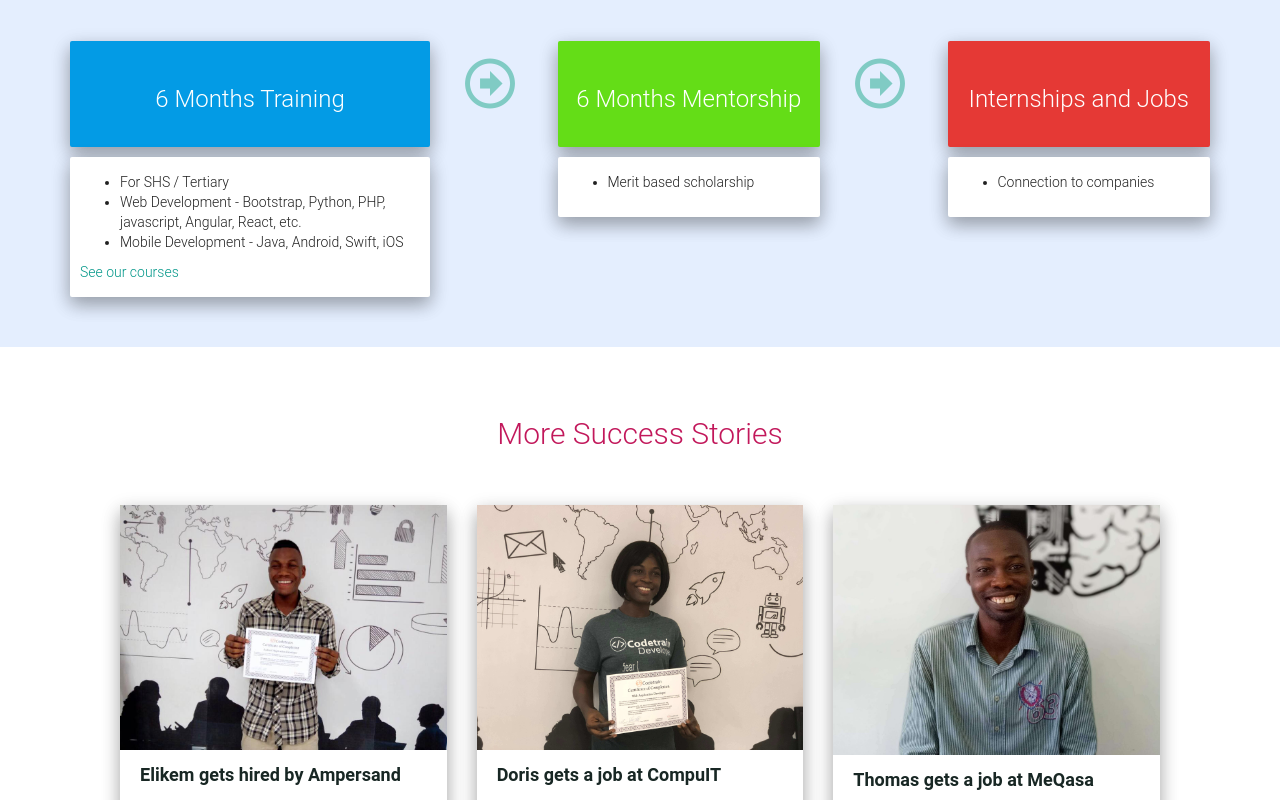
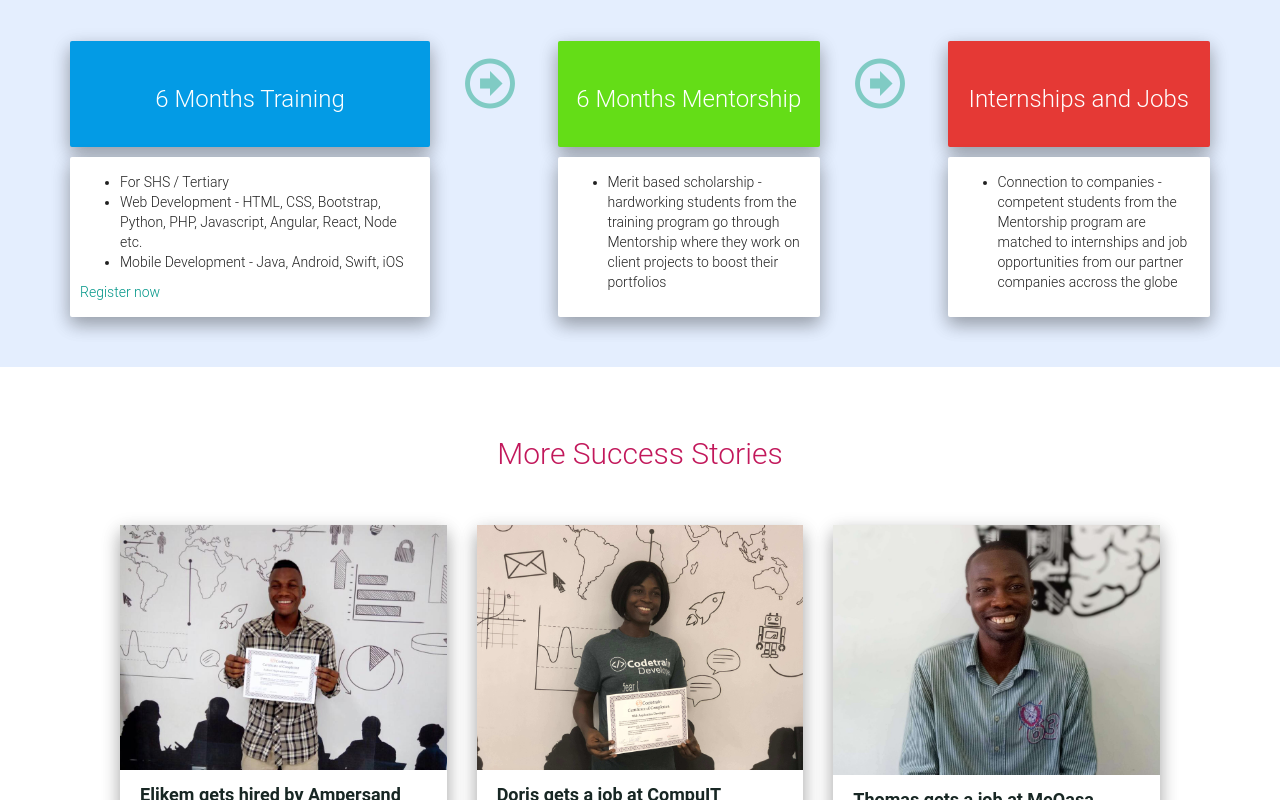
Before and after one commit to codedpills/ctwebsite, a plain HTML site: page index.html in a window 1280 px wide. Shown: the part 1866-2666 px from the top of the page. Drawn offline with Linux system fonts and the light colour scheme.

Commit message:
made textual changes

```diff
--- a/index.html
+++ b/index.html
@@ -56,8 +56,8 @@
 	        <div id="navbar" class="navbar-collapse collapse">
 
 		        <ul class="nav navbar-nav navbar-right index-nav">
-		            <!-- <li><a href="#" disabled>Call Us 0545792397 / 0548604333</a></li> -->
-		            <li class="active"><a href="index.html">Home</a></li>
+		            <li><a href="apply.html">Register</a></li>
+		            <li class="active"><a href="#">Home</a></li>
 		            <!--<li><a href="https://egotickets.com/events/codetrain-app-developer-bootcamp">Bootcamp</a></li>-->
 		            <li><a href="courses.html">Our Courses</a></li>
                     <li><a href="howitworks.html">How it Works</a></li>
@@ -98,7 +98,7 @@
 							<h3>Register to join our next class in Accra or Kumasi<br> Call/Whatsapp 0545792397  / 0548604333</h3>
 	                    </li>
 	                    <li>
-	                        <a href="apply.html" class="btn btn-raised btn-lg" style="background-color:#ff4081; color:white;">Apply here</a>
+	                        <a href="apply.html" class="btn btn-raised btn-lg" style="background-color:#ff4081; color:white;">Register here</a>
 	                    </li>
 	                </ul>
 	            </div>
@@ -257,10 +257,10 @@
 	                	<div style="padding: 15px 10px">
 	                		<ul>
 								<li>For SHS / Tertiary</li>
-								<li>Web Development - Bootstrap, Python, PHP, javascript, Angular, React, etc.</li>
+								<li>Web Development - HTML, CSS, Bootstrap, Python, PHP, Javascript, Angular, React, Node etc.</li>
 								<li>Mobile Development - Java, Android, Swift, iOS</li>
 							</ul>
-							<a href="courses.html">See our courses</a>
+							<a href="apply.html">Register now</a>
 	                	</div>
 	                </div>
 				</div>
@@ -279,7 +279,11 @@
 					<div class="card">
 	                	<div style="padding: 15px 10px">
 	                		<ul>
-								<li>Merit based scholarship</li>
+								<li>
+									Merit based scholarship -
+									hardworking students from the training program go through Mentorship where they work on client
+									projects to boost their portfolios
+								</li>
 							</ul>
 	                	</div>
 	                </div>
@@ -299,7 +303,11 @@
 					<div class="card">
 	                	<div style="padding: 15px 10px">
 	                		<ul>
-								<li>Connection to companies</li>
+								<li>
+									Connection to companies -
+									competent students from the Mentorship program are matched to internships and job
+									opportunities from our partner companies accross the globe
+								</li>
 							</ul>
 	                	</div>
 	                </div>
```
Also changed, not shown: apply.html (+3 -3 lines).
